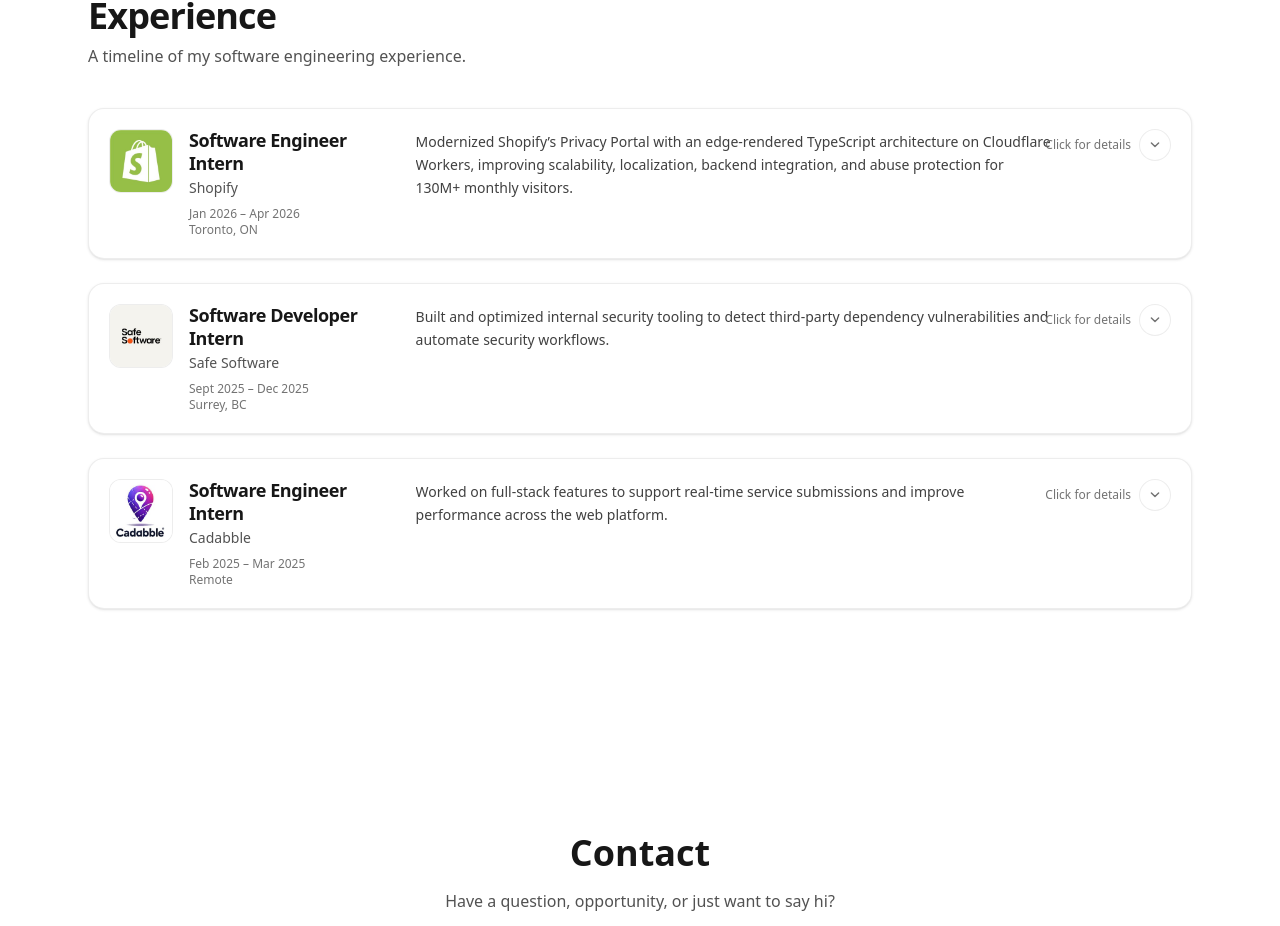
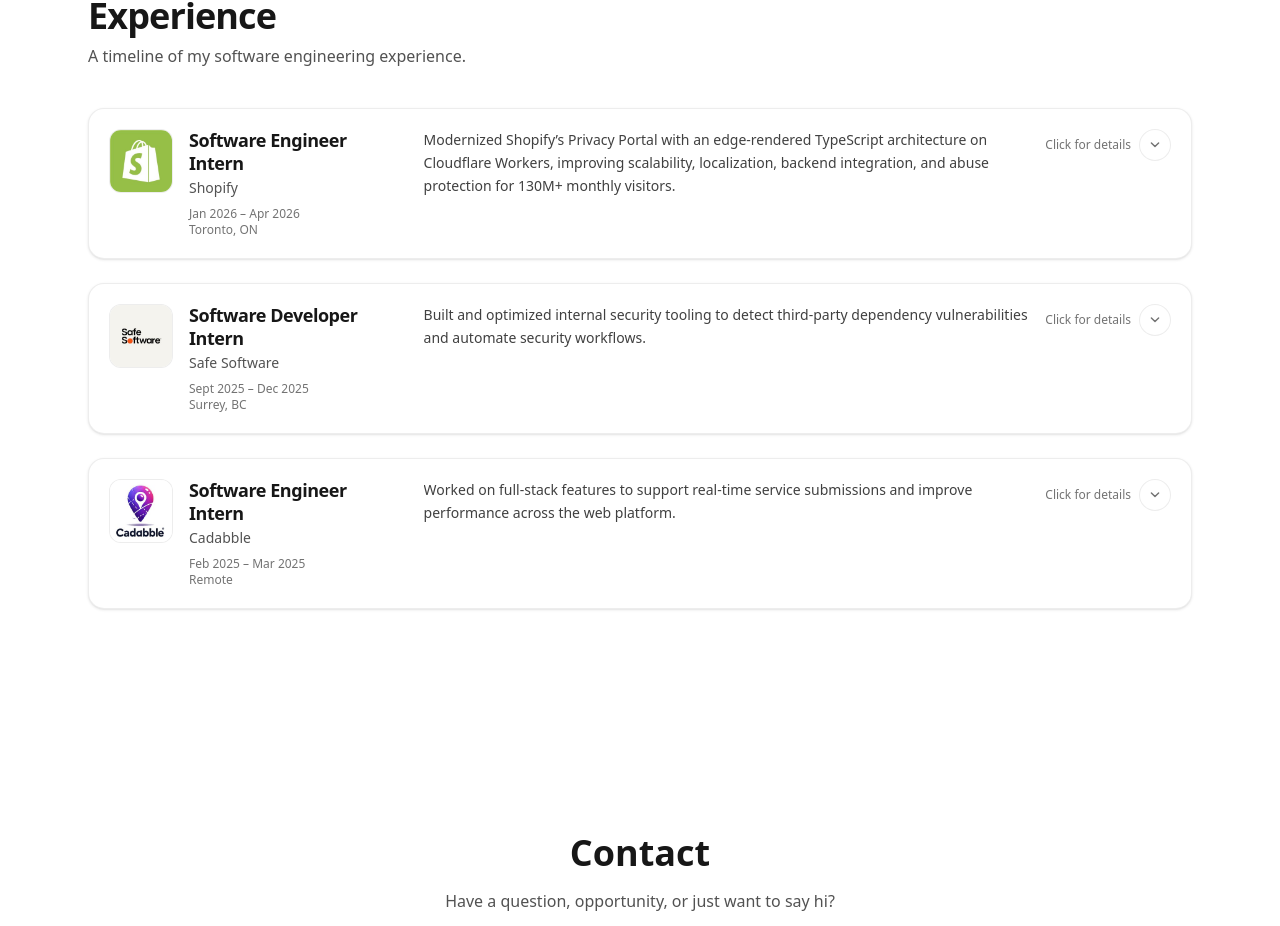
Before and after one commit to alexyangg/alexyangg.github.io, a Next.js app: page / in a window 1280 px wide. Shown: the part 3172-4098 px from the top of the page. Built offline with nearby package versions, Linux system fonts and the light colour scheme.

Commit message:
Add horizontal padding between the experience impactPoints and "Click for details" text

```diff
--- a/src/components/ExperienceCard.tsx
+++ b/src/components/ExperienceCard.tsx
@@ -132,7 +132,7 @@ export default function ExperienceCard({ item }: { item: ExperienceItem }) {
           </div>
 
           {/* Right side: summary/impact points */}
-          <div id={regionId} className="min-w-0 pt-[2px]">
+          <div id={regionId} className="min-w-0 px-[8px]">
             {/* Smoothly animated swap: height + opacity so the card doesn’t snap */}
             <AnimatePresence initial={false} mode="sync">
               {!open ? (
```
